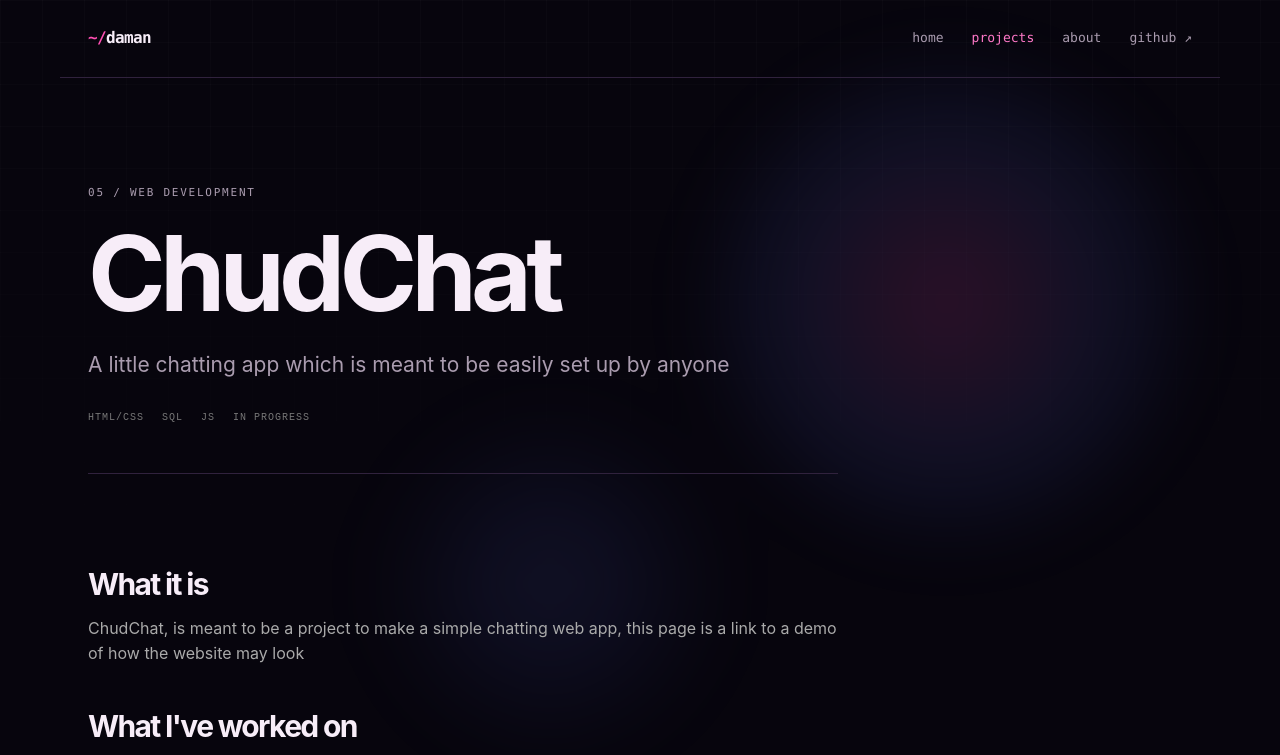
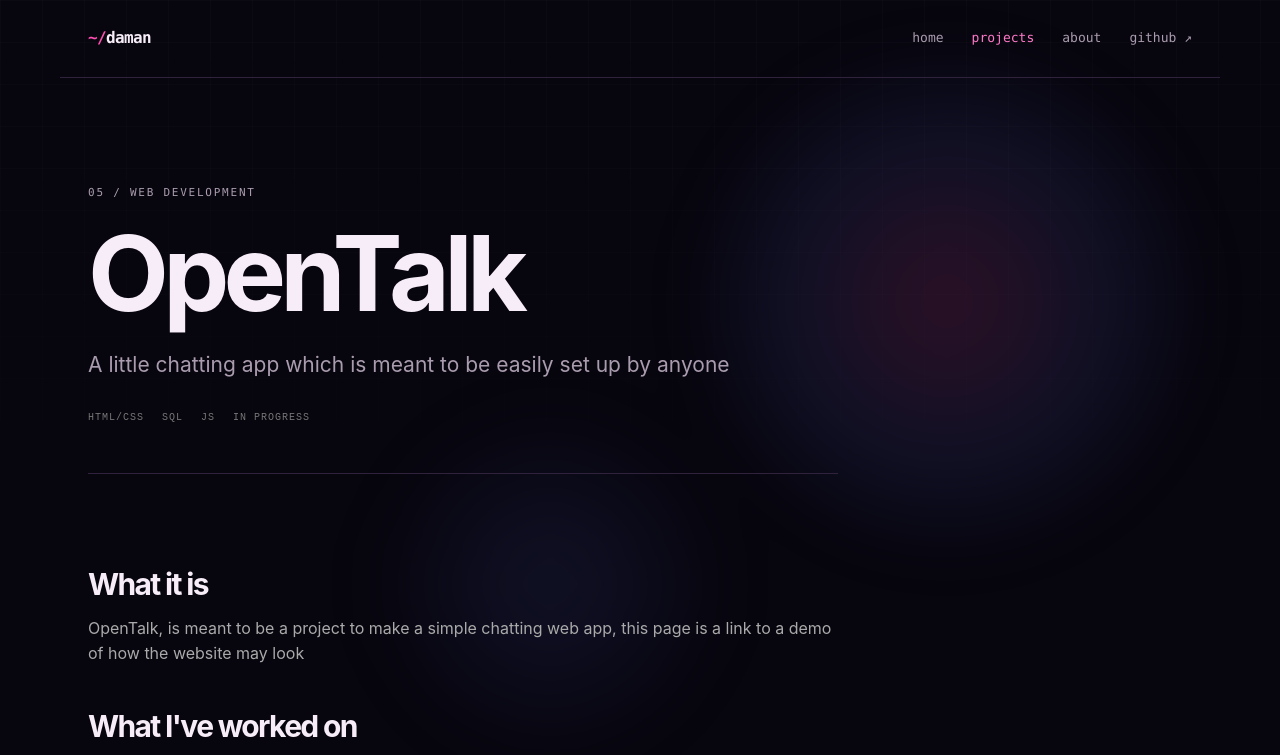
Before and after one commit to damanchakraborty/damanchakraborty.github.io, a plain HTML site: page projects/chudchat.html in a window 1280 px wide. Shown: the top 755 px of the page. Drawn offline with Linux system fonts and the light colour scheme.

Commit message:
Updating ChudChat Links to OpenTalk

```diff
--- a/projects/chudchat.html
+++ b/projects/chudchat.html
@@ -1,3 +1,3 @@
 <!doctype html><html lang="en"><head><meta charset="utf-8"><meta name="viewport" content="width=device-width,initial-scale=1"><link rel="icon" type="image/png" href="favicon.png"><title>ChudSonGPT — Daman</title><link rel="stylesheet" href="../assets/css/style.css"></head><body><div class="ambient-glow"></div>
 <header class="site-header"><a class="brand" href="../index.html"><span>~/</span>daman</a><nav><a href="../index.html">home</a><a class="active" href="../projects.html">projects</a><a href="../about.html">about</a><a href="https://github.com/damanchakraborty/" target="_blank" rel="noreferrer">github ↗</a></nav></header>
-<main><section class="project-detail"><span class="eyebrow">05 / web development</span><h1>ChudChat</h1><p class="detail-lead">A little chatting app which is meant to be easily set up by anyone</p><div class="detail-meta"><span>HTML/CSS</span>SQL<span>JS</span><span>In progress</span></div><div class="detail-content"><h2>What it is</h2><p>ChudChat, is meant to be a project to make a simple chatting web app, this page is a link to a demo of how the website may look</p><h2>What I've worked on</h2><ul><li>Supabase based chat and uuid handling.</li><li>Google Cloud OAuth based authentication</li><li>Simple working website UI</li></ul><h2>Next</h2><p>More work on individual profile customisation, a twitter like algorithmic posting, image embeds, CSS based website customizer saved based on account.</p><a class="button primary" href="https://damanchakraborty.github.io/ChudChat/" target="_blank" rel="noreferrer">View on GitHub ↗</a></div></section></main><footer><span>© 2026 Daman</span><span>project 01</span></footer></body></html>
+<main><section class="project-detail"><span class="eyebrow">05 / web development</span><h1>OpenTalk</h1><p class="detail-lead">A little chatting app which is meant to be easily set up by anyone</p><div class="detail-meta"><span>HTML/CSS</span>SQL<span>JS</span><span>In progress</span></div><div class="detail-content"><h2>What it is</h2><p>OpenTalk, is meant to be a project to make a simple chatting web app, this page is a link to a demo of how the website may look</p><h2>What I've worked on</h2><ul><li>Supabase based chat and uuid handling.</li><li>Google Cloud OAuth based authentication</li><li>Simple working website UI</li></ul><h2>Next</h2><p>More work on individual profile customisation, a twitter like algorithmic posting, image embeds, CSS based website customizer saved based on account.</p><a class="button primary" href="https://damanchakraborty.github.io/OpenTalk/" target="_blank" rel="noreferrer">View on GitHub ↗</a></div></section></main><footer><span>© 2026 Daman</span><span>project 01</span></footer></body></html>
```
